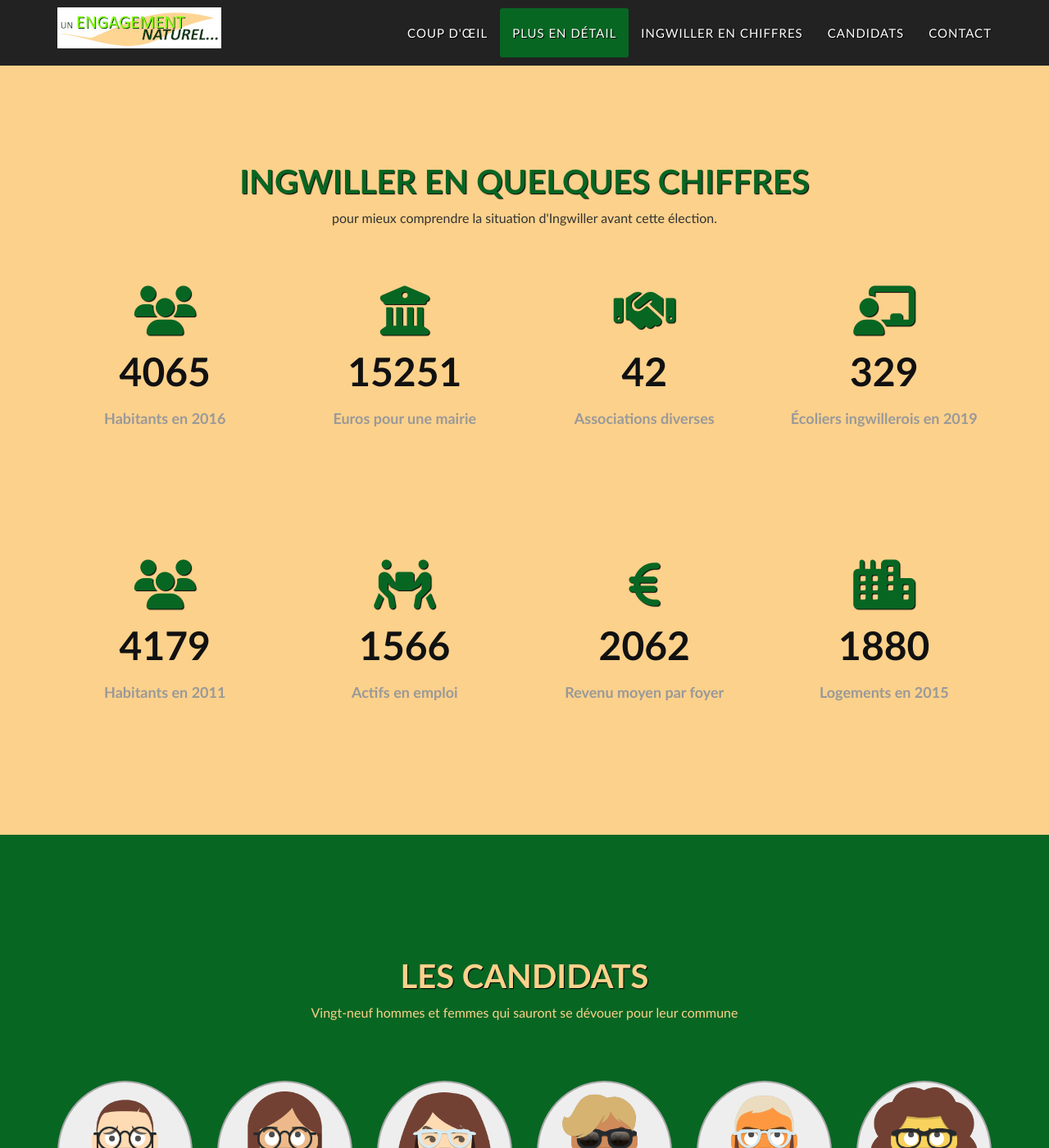
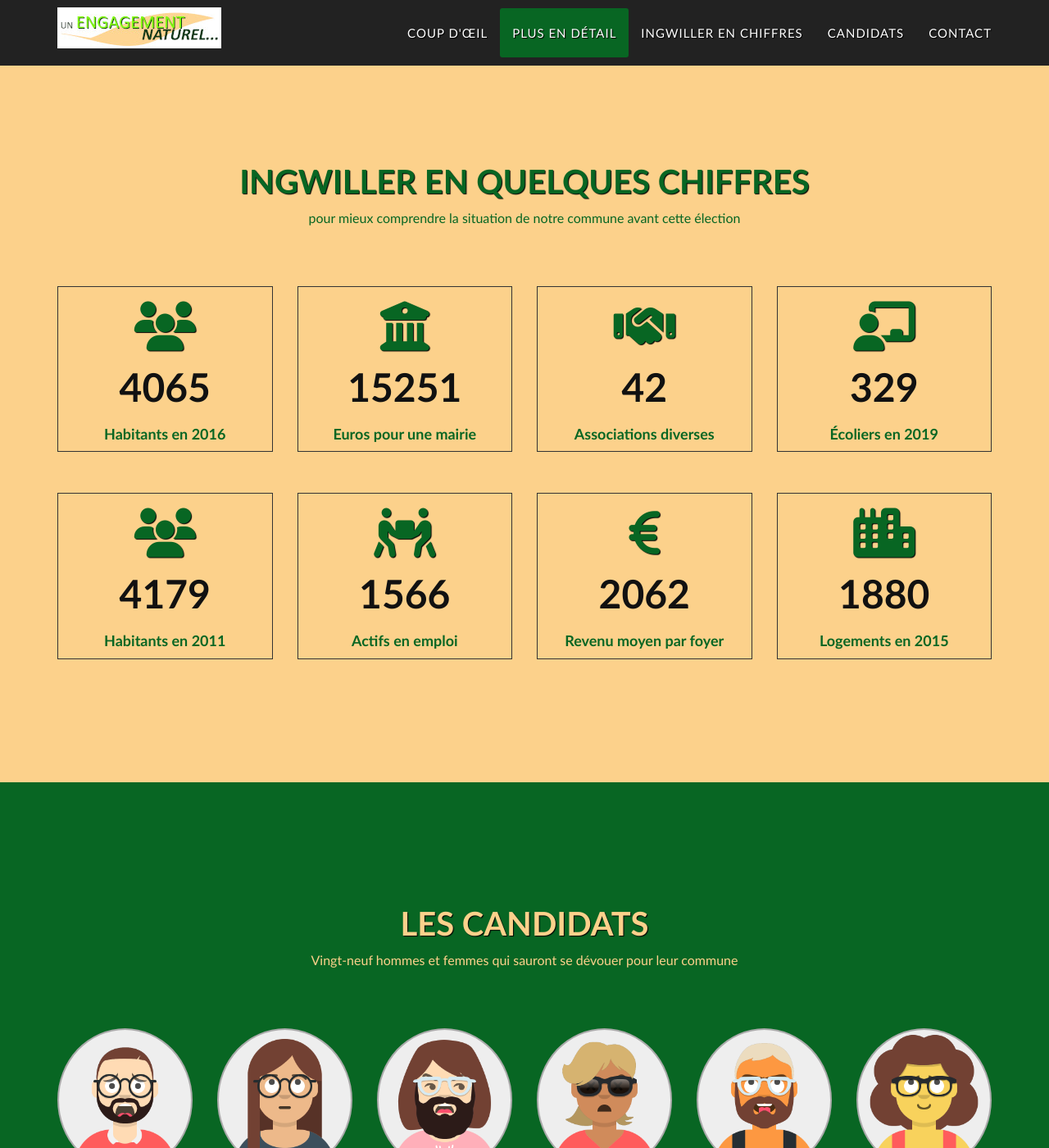
Before and after one commit to campagne-municipale/betonniere, a Jekyll site: the page built from index.html, in a window 1280 px wide and 1400 px high, scrolled down 3043 px. Shown: the whole window at 82% size. Built offline with Jekyll 4.4.1, drawn with Linux system fonts in a browser that asks for light colours; nearby versions of some CDN libraries; some web fonts are replaced.

Commit message:
Modifications couleur modals

```diff
--- a/_includes/chiffres.html
+++ b/_includes/chiffres.html
@@ -4,7 +4,7 @@
                 <div class="row">
                         <div class="col-lg-12 text-center">
                             <h2 class="section-heading">Ingwiller en quelques chiffres</h2>
-                            <h3 class="section-subheading text-muted">pour mieux comprendre la situation d'Ingwiller avant cette élection.</h3>
+                            <h3 class="section-subheading text-primary">pour mieux comprendre la situation de notre commune avant cette élection</h3>
                         </div>
                         <div class="stat">
                             <div class="col-lg-3 col-md-3 col-sm-6 col-xs-12">
@@ -33,15 +33,14 @@
                                 <div class="milestone-counter">
                                     <i class="fas fa-chalkboard-teacher fa-4x"></i>
                                     <span class="stat-count highlight">329</span>
-                                    <div class="milestone-details">Écoliers ingwillerois en 2019</div>
+                                    <div class="milestone-details">Écoliers en 2019</div>
                                 </div>
                             </div>
 
                         </div><!-- stat -->
                 </div>
                 <div class="row">
-
-                    <div class="stat">
+                   <div class="stat">
                         <div class="col-lg-3 col-md-3 col-sm-6 col-xs-12">
                             <div class="milestone-counter">
                                 <i class="fas fa-users fa-4x"></i>
```
Also changed, not shown: _includes/css/agency.css (+7 -4 lines), 11 other files.
